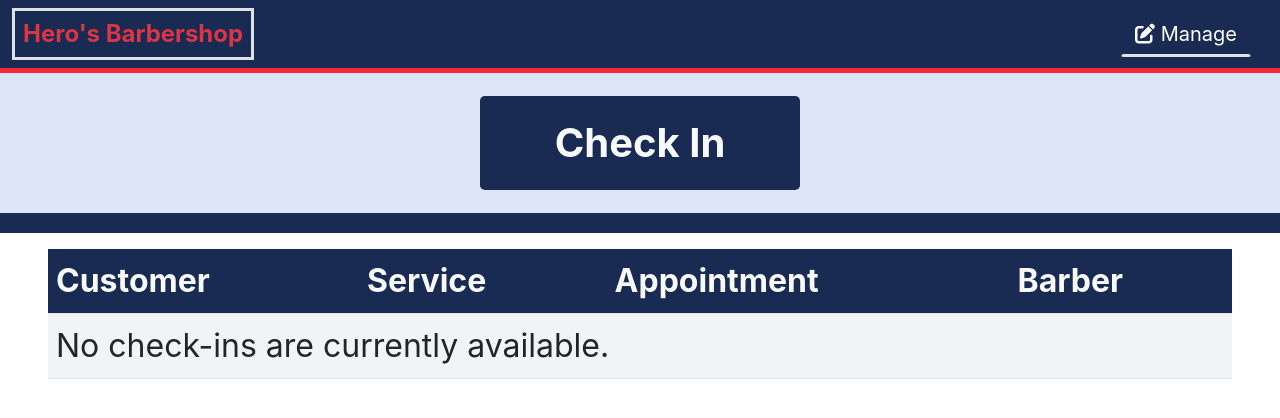
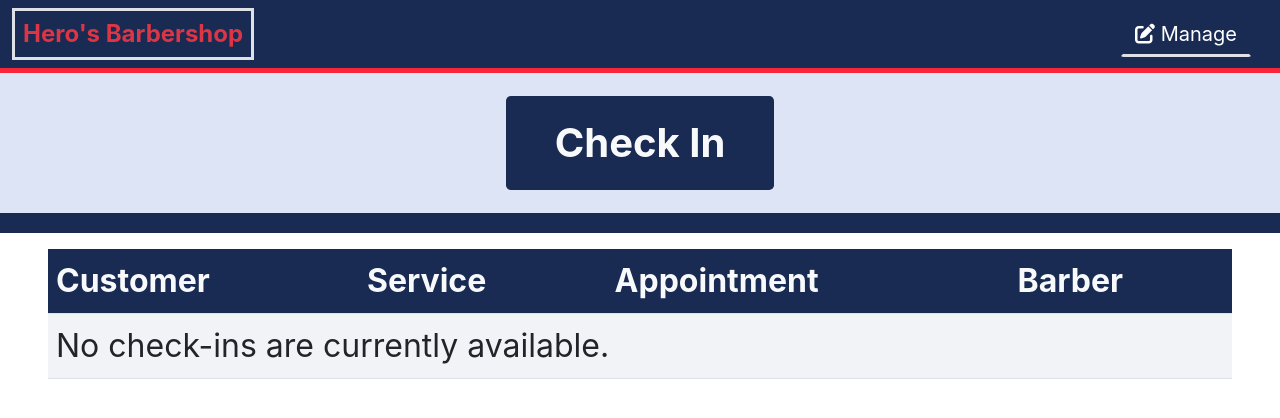
Before and after one commit to herosbarbershop/check-in-service, a React (Create React App) app: page / in a window 1280 px wide. Shown: the top 418 px of the page. Built offline with nearby package versions, Linux system fonts and the light colour scheme.

Commit message:
add change

```diff
--- a/src/App.tsx
+++ b/src/App.tsx
@@ -3,7 +3,7 @@ import { getItem, setItem, storageKeys } from './storageManager';
 import './App.css';
 import { CheckInListComponent } from './areas/customerCheckIn/CheckInListComponent';
 import { CheckInComponent } from './areas/customerCheckIn/CheckInComponent';
-import { CheckInInfo, DailyCheckIn, ServiceStatus, View } from './types';
+import { Barber, CheckInInfo, DailyCheckIn, ServiceStatus, View } from './types';
 import { ManageAuthComponent } from './areas/manageCheckIn/ManageAuthComponent';
 import { ManageComponent } from './areas/manageCheckIn/ManageComponent';
 import { getTodayDate } from './utils/dateUtils';
@@ -42,6 +42,13 @@ function App() {
     checkInButtonIcon = <i className="fa-solid fa-solid fa-x"></i>;
   }
 
+  const initializeAuth = () => {
+    if (getItem<Barber[]>(storageKeys.BARBERS)) {
+      console.log('open')
+      setIsModalOpen(true);
+    }
+  };
+
   const authorize = () => {
     handleViewChange(View.MANAGE);
     setIsModalOpen(false);
@@ -53,7 +60,7 @@ function App() {
         <div className="container-fluid">
           <span className="navbar-brand mb-0 fs-4 fw-bold border px-2 border-3 text-danger">Hero's Barbershop</span>
           {view === View.CHECK_IN ?
-            <span className="navbar-brand mb-0 h1 btn mr-auto border-bottom border-3" onClick={() => setIsModalOpen(true)}>{<i className="fa-solid fa-pen-to-square"></i>} Manage</span> :
+            <span className="navbar-brand mb-0 h1 btn mr-auto border-bottom border-3" onClick={initializeAuth}>{<i className="fa-solid fa-pen-to-square"></i>} Manage</span> :
             <span className="navbar-brand mb-0 h1 btn mr-auto border-bottom border-3" onClick={() => handleViewChange(View.CHECK_IN)}>{<i className="fa-solid fa-calendar-check"></i>} Check In</span>
           }
         </div>
@@ -61,7 +68,7 @@ function App() {
       {view === View.CHECK_IN && (
         <>
           <header className="App-header header-border-bottom mb-3">
-            {<button onClick={() => setIsCheckingIn(!isCheckingIn)} className="btn btn-lg navi-color text-light w-25 py-3 fs-1 fw-bold fade-in">{checkInButtonIcon} {checkInButtonLabel}</button>}
+            {<button onClick={() => setIsCheckingIn(!isCheckingIn)} className="btn btn-lg navi-color text-light py-3 px-5 fs-1 fw-bold fade-in">{checkInButtonIcon} {checkInButtonLabel}</button>}
           </header>
           <div>
             {isCheckingIn && <CheckInComponent setIsCheckingIn={setIsCheckingIn} />}
--- a/src/areas/manageCheckIn/ManageAuthComponent.tsx
+++ b/src/areas/manageCheckIn/ManageAuthComponent.tsx
@@ -21,6 +21,7 @@ const customStyles = {
   },
 };
 
+Modal.setAppElement('#root');
 
 export function ManageAuthComponent(props: ManageAuthComponentProps) {
   const [barbers] = useState(getItem<Barber[]>(storageKeys.BARBERS) ?? []);
```
